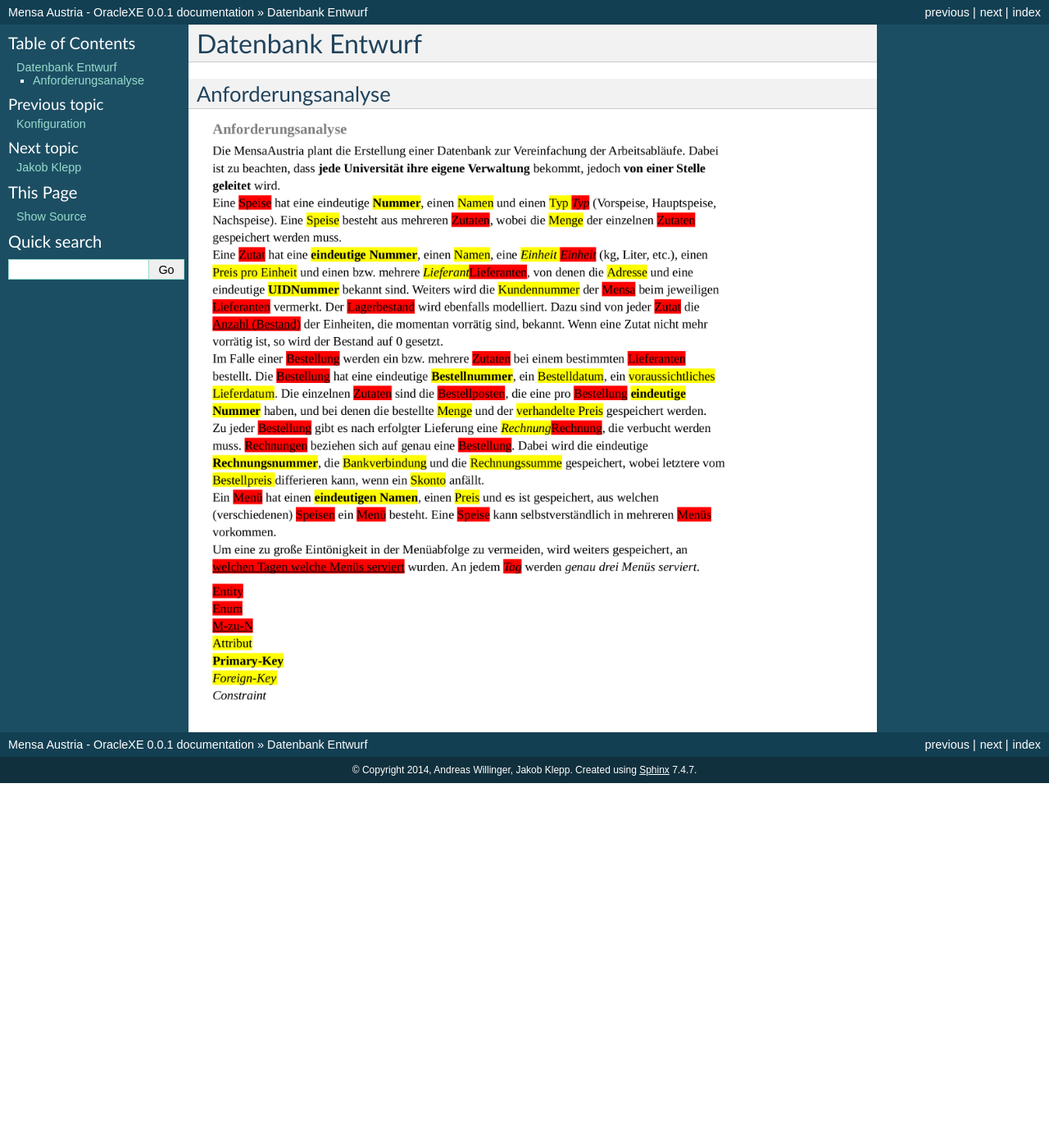
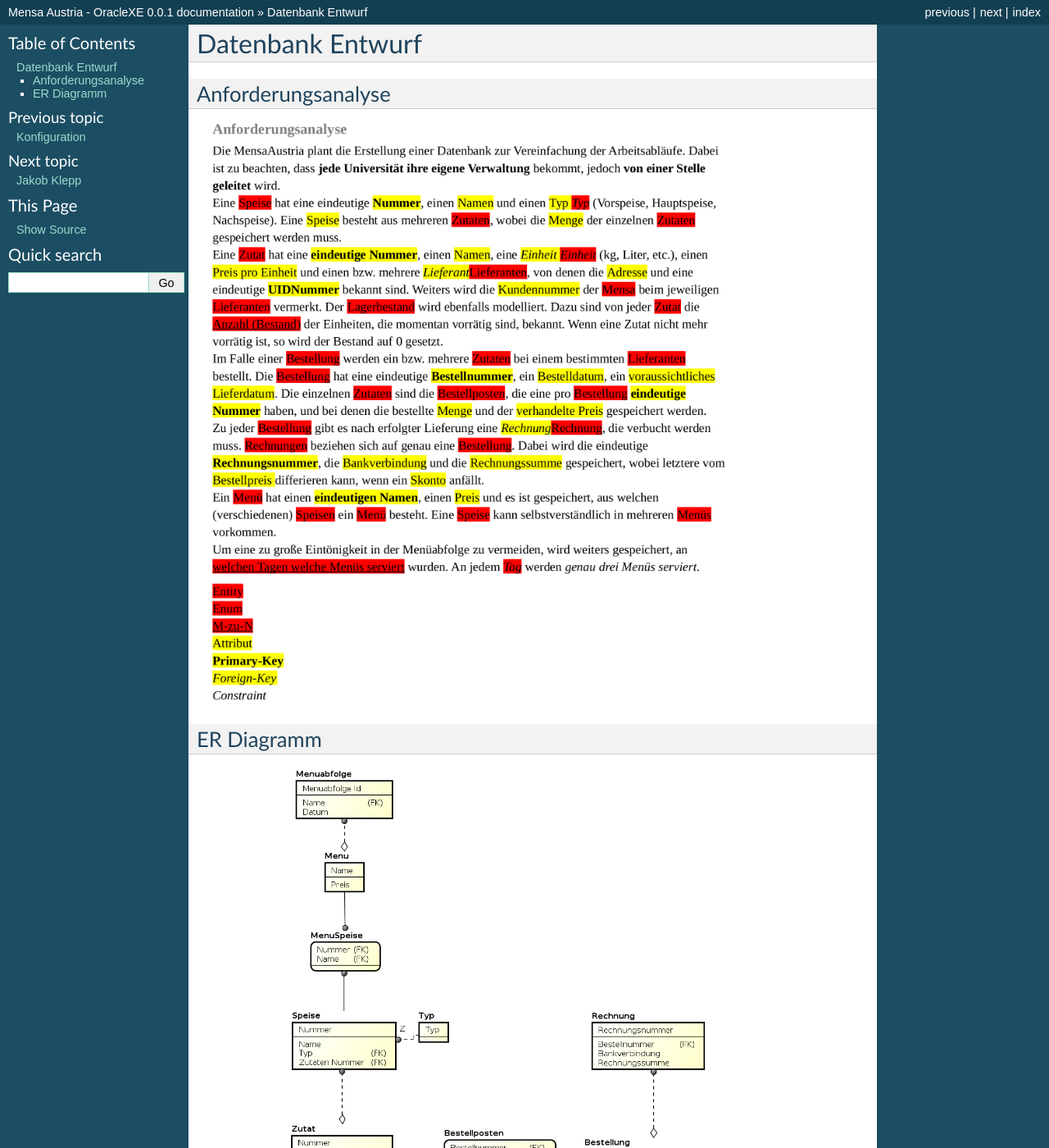
Before and after one commit to truh/MensaAustria_OracleXE, a Sphinx documentation site: the page built from docs/datenbankentwurf.rst, in a window 1280 px wide and 1400 px high. Shown: the whole window at 82% size. Built offline with Sphinx 7.4.7, drawn with Linux system fonts in a browser that asks for light colours.

Commit message:
ER Diagramm zum Dokument hinzugefügt

```diff
--- a/docs/datenbankentwurf.rst
+++ b/docs/datenbankentwurf.rst
@@ -5,4 +5,10 @@ Anforderungsanalyse
 ~~~~~~~~~~~~~~~~~~~
 
 .. image:: _static/Anforderungsanalyse.png
-	:width: 80%
+    :width: 80%
+
+ER Diagramm
+~~~~~~~~~~~
+
+.. image:: _static/ER_Diagram.png
+    :width: 80%
```
